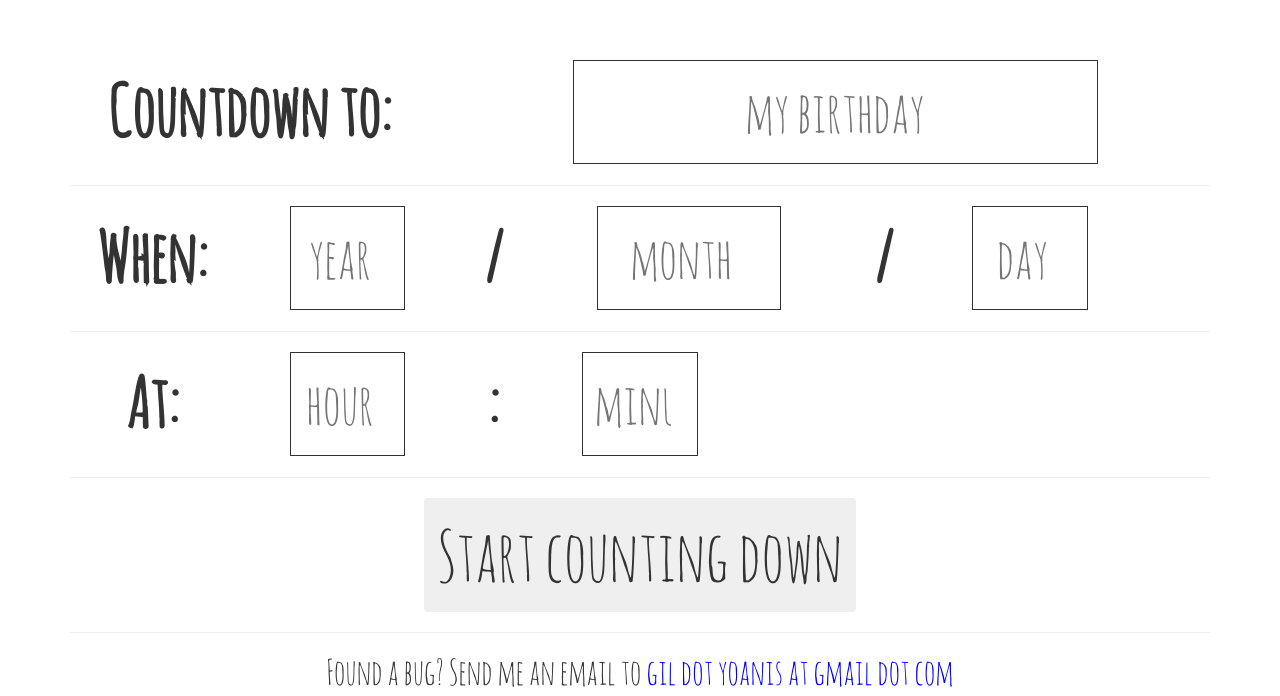
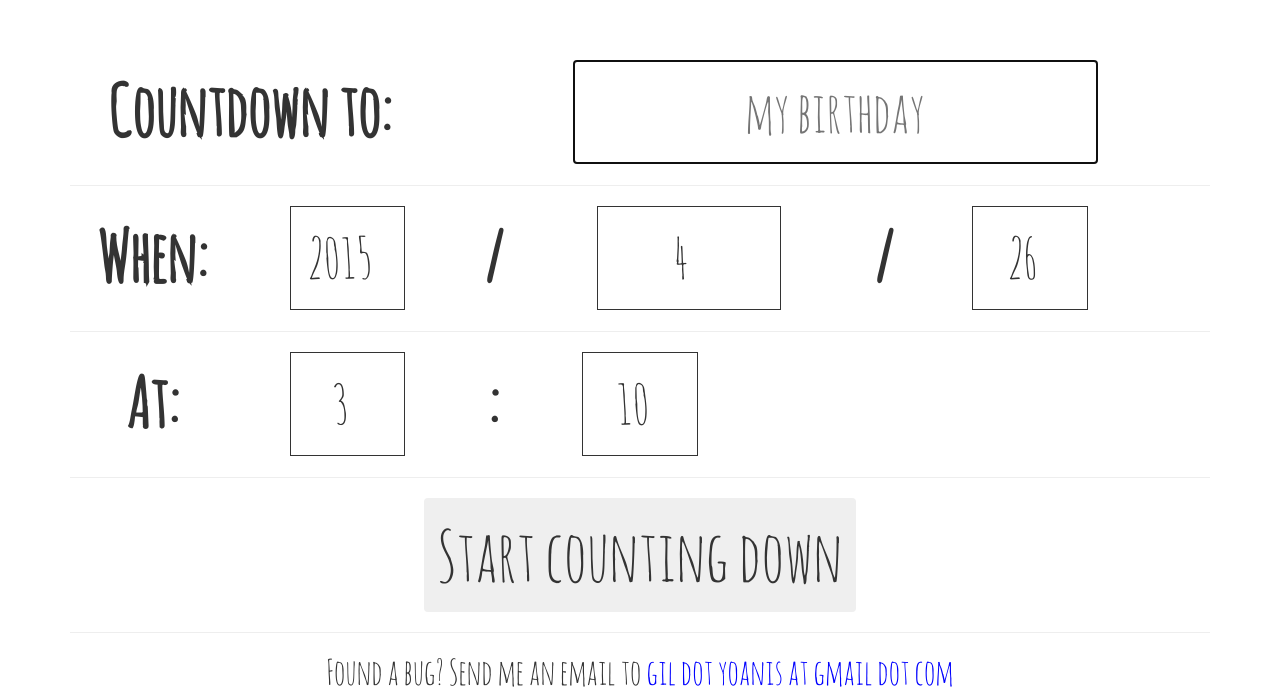
Before and after one commit to yoanisgil/countdown-python, a Flask app: page / in a window 1280 px wide. Shown: the top 696 px of the page. Run offline with Flask 2, Linux system fonts and the light colour scheme; some libraries are stand-ins or nearby versions.

Commit message:
Default year/month/day/hour/minute

```diff
--- a/app.py
+++ b/app.py
@@ -66,11 +66,19 @@ def index():
     if request.method == 'POST' and form.validate():
         count_down = Countdown(form.name.data, form.year.data, form.month.data, form.day.data, form.hour.data,
                                form.minute.data,
-                               'America/Chicago')
+                               'America/New_York')
         db.session.add(count_down)
         db.session.commit()
 
         return redirect(url_for('countdown', countdown_id=count_down.id))
+
+    now = datetime.now()
+
+    form.year.data = now.year
+    form.month.data = now.month
+    form.day.data = now.day
+    form.hour.data = now.hour
+    form.minute.data = now.minute
 
     return render_template('index.html', form=form)
 
--- a/templates/index.html
+++ b/templates/index.html
@@ -31,7 +31,7 @@
                 </div>
                 <div class="col-lg-8">
                     <input class="countdown-input" name="name" placeholder="my birthday" type="text"
-                           value="{{ form.name.data }}" required autocomplete="off">
+                           value="{{ form.name.data }}" required autocomplete="off" autofocus="">
                 </div>
                 {{ show_if_error('name', form.errors) }}
             </div>
@@ -50,7 +50,7 @@
                 </div>
                 <div class="col-lg-3">
                     <input class="countdown-input" name="month" placeholder="month" type="number"
-                           value="{{ form.month.data }}" required>
+                           value="{{ form.month.data }}" required min="1" max="12">
                     {{ show_if_error('month', form.errors) }}
                 </div>
                 <div class="col-lg-1">
@@ -58,7 +58,7 @@
                 </div>
                 <div class="col-lg-2">
                     <input class="countdown-input" name="day" placeholder="day" type="number"
-                           value="{{ form.day.data }}"
+                           value="{{ form.day.data }}" min="1" max="31"
                            required>
                     {{ show_if_error('day', form.errors) }}
                 </div>
@@ -70,7 +70,7 @@
                 </div>
                 <div class="col-lg-2">
                     <input class="countdown-input" name="hour" placeholder="hour" type="number"
-                           value="{{ form.hour.data }}" required>
+                           value="{{ form.hour.data }}" required min="0" max="23">
                     {{ show_if_error('hour', form.errors) }}
                 </div>
                 <div class="col-lg-1">
@@ -78,7 +78,7 @@
                 </div>
                 <div class="col-lg-2">
                     <input class="countdown-input" name="minute" placeholder="minute" type="number"
-                           value="{{ form.minute.data }}" required>
+                           value="{{ form.minute.data }}" required min="0" max="59">
                     {{ show_if_error('minute', form.errors) }}
                 </div>
             </div>
```
